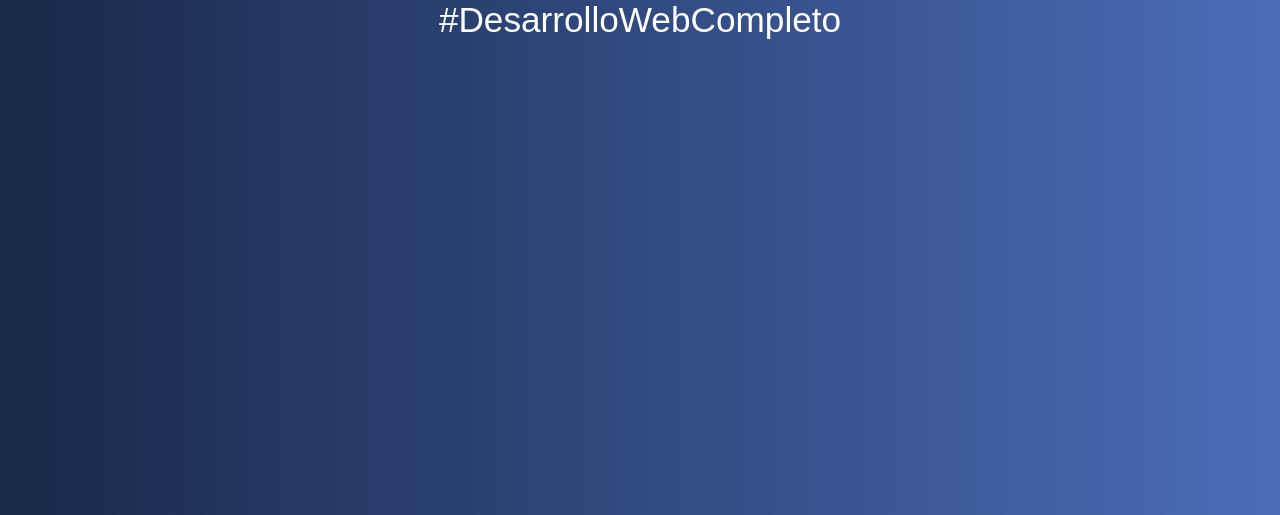
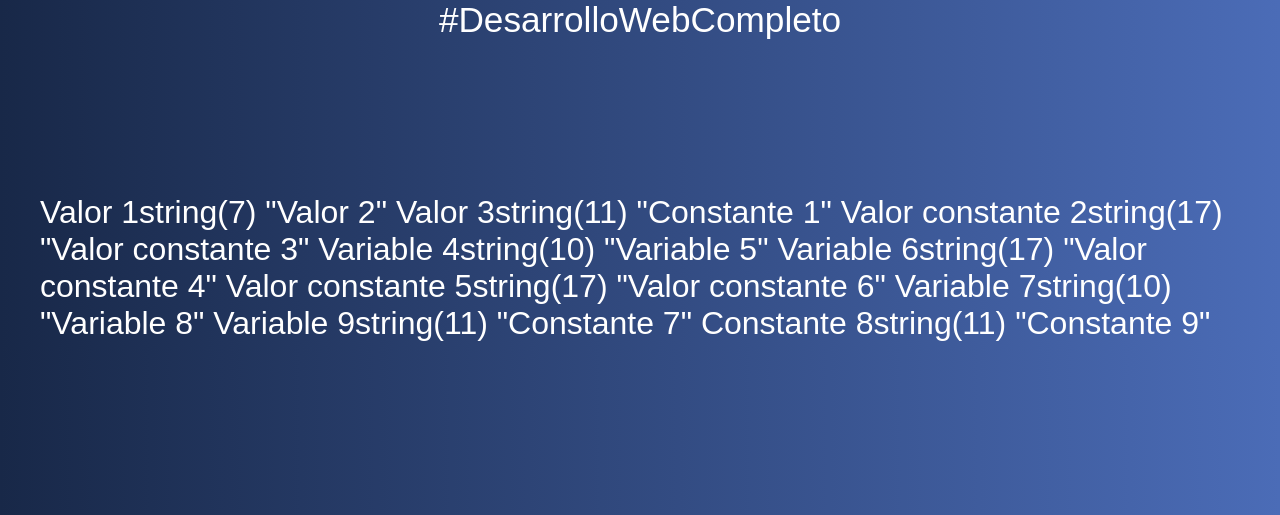
Before and after one commit to andriy-koz/Fundamentos-PHP, a PHP site: page /02-variables.php in a window 1280 px wide. Shown: the part 285-800 px from the top of the page. Run offline with PHP 8.4, Linux system fonts and the light colour scheme.

Commit message:
declaracion de variables

```diff
--- a/02-variables.php
+++ b/02-variables.php
@@ -1,6 +1,59 @@
-<?php include 'includes/header.php';
+<?php include "includes/header.php";
 
+$nombre = "Andriy"; // declaración de una variable
+$_nombre = "Andriy"; // _ válido al inicio
+$nombre_ = "Andriy"; // _ válido al final
+$nombre = "Andriy 2"; // reasignación de la variable
 
+define("constante", "Este es el valor de la constante"); // definición de una constante método mas usado
+const constanteRara = "Esto es una constante también"; // método menos común para definir constantes
 
+// definir 3 variables y 3 constantes luego mostrar en pantalla
+// repetir 3 veces
 
-include 'includes/footer.php';
+// 1
+$var1 = "Valor 1";
+$var2 = "Valor 2";
+$var3 = "Valor 3";
+define("constante1", "Constante 1");
+define("constante2", "Valor constante 2");
+define("constante3", "Valor constante 3");
+
+echo $var1;
+var_dump($var2);
+echo $var3;
+var_dump(constante1);
+echo constante2;
+var_dump(constante3);
+
+// 2
+$var4 = "Variable 4";
+$var5 = "Variable 5";
+$var6 = "Variable 6";
+define("constante4", "Valor constante 4");
+define("constante5", "Valor constante 5");
+define("constante6", "Valor constante 6");
+
+echo $var4;
+var_dump($var5);
+echo $var6;
+var_dump(constante4);
+echo constante5;
+var_dump(constante6);
+
+// 3
+$var7 = "Variable 7";
+$var8 = "Variable 8";
+$var9 = "Variable 9";
+define("constante7", "Constante 7");
+define("constante8", "Constante 8");
+define("constante9", "Constante 9");
+
+echo $var7;
+var_dump($var8);
+echo $var9;
+var_dump(constante7);
+echo constante8;
+var_dump(constante9);
+
+include "includes/footer.php";
```
